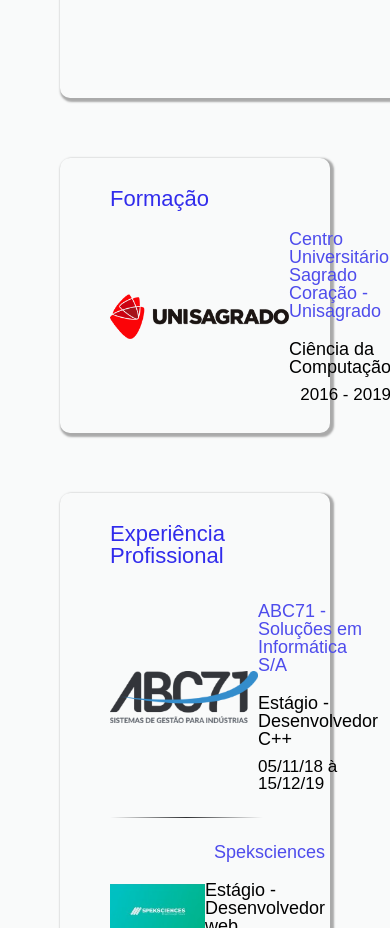
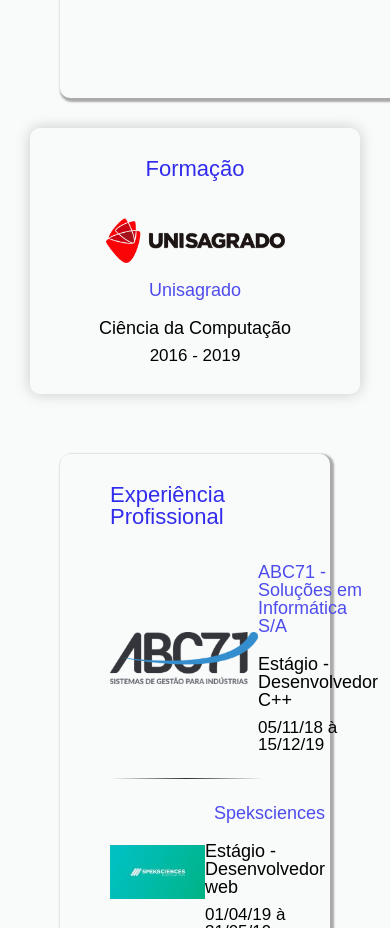
Before and after one commit to zehguilherme/curriculum, a React (Create React App) app in the folder frontend/: page / in a window 390 px wide. Shown: the part 840-1768 px from the top of the page. Built offline with nearby package versions, Linux system fonts and the light colour scheme.

Commit message:
Add new classname; Make responsive

```diff
--- a/frontend/src/components/Education/index.js
+++ b/frontend/src/components/Education/index.js
@@ -9,7 +9,7 @@ const ContainerEducation = () => (
     <h2>Formação</h2>
 
     <div className="unisagrado">
-      <img src={unisagradoLogo} alt="Unisagrado" />
+      <img src={unisagradoLogo} alt="Unisagrado" className="unisagrado-img" />
 
       <div className="information">
         <h3>
@@ -18,7 +18,7 @@ const ContainerEducation = () => (
             rel="noopener noreferrer"
             href="https://unisagrado.edu.br/"
           >
-            Centro Universitário Sagrado Coração - Unisagrado
+            Unisagrado
           </a>
         </h3>
 
--- a/frontend/src/components/Education/styles.js
+++ b/frontend/src/components/Education/styles.js
@@ -4,16 +4,31 @@ import styled from 'styled-components';
 export const StylesEducation = styled.div`
   display: flex;
   flex-direction: column;
-  max-height: 100%;
-  margin: 60px 60px;
-  padding: 30px 50px;
-  box-shadow: 2px 2px 2px 2px #aaaaaa;
+  margin: 6rem;
+  padding: 3rem 5rem;
+  box-shadow: 0 0 15px rgba(0,0,0,0.2);
   border-radius: 10px;
+
+  @media(max-width: 353px){
+    padding: 3.0rem 3.0rem
+  }
+
+  @media(max-width: 650px){
+    margin: 3.0rem 3.0rem;
+  }
+
+  @media(max-width: 425px){
+    align-items: center;
+  }
 
   h2 {
     color: #312cec;
     margin-bottom: 20px;
-    font-size: 22px;
+    font-size: 2.2rem;
+
+    @media(max-width: 354px){
+      font-size: 2.1rem;
+    }
   }
 
   img {
@@ -29,20 +44,33 @@ export const StylesEducation = styled.div`
     display: flex;
     align-items: center;
     justify-content: space-between;
+
+    @media(max-width: 550px){
+      flex-direction: column;
+      align-items: center;
+      justify-content: center;
+    }
   }
 
-  img {
-    width: 179px;
+  .unisagrado-img {
+    width: 100%;
+    height: auto;
+    max-width: 179px;
   }
 
   .unisagrado .information {
     display: flex;
     flex-direction: column;
     align-items: flex-end;
+
+    @media(max-width: 550px){
+      align-items: center;
+      justify-content: center;
+    }
   }
 
   .unisagrado .information a {
-    font-size: 18px;
+    font-size: 1.8rem;
     color: #4e4cec;
   }
 
@@ -53,10 +81,10 @@ export const StylesEducation = styled.div`
   .unisagrado .information .course {
     margin-top: 20px;
     margin-bottom: 10px;
-    font-size: 18px;
+    font-size: 1.8rem;
   }
 
   .unisagrado .information .years {
-    font-size: 17px;
+    font-size: 1.7rem;
   }
 `;
```
